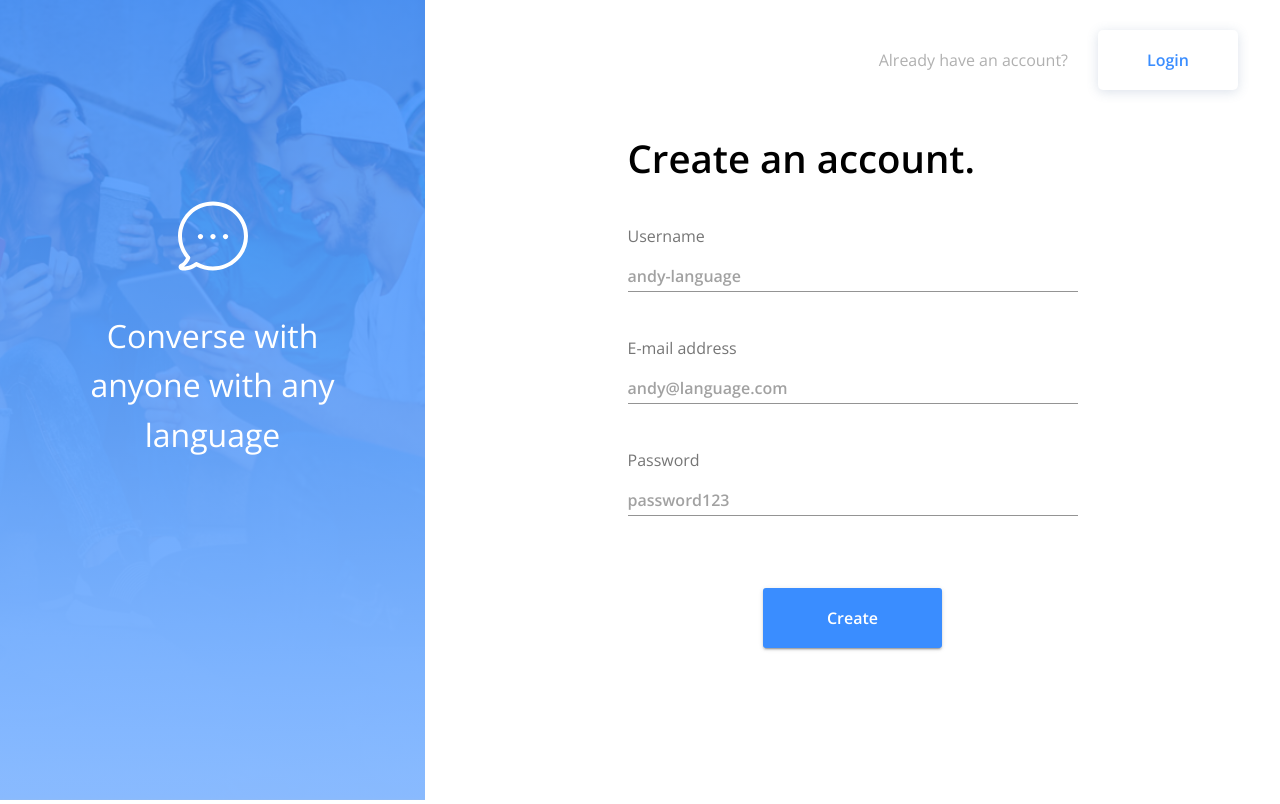
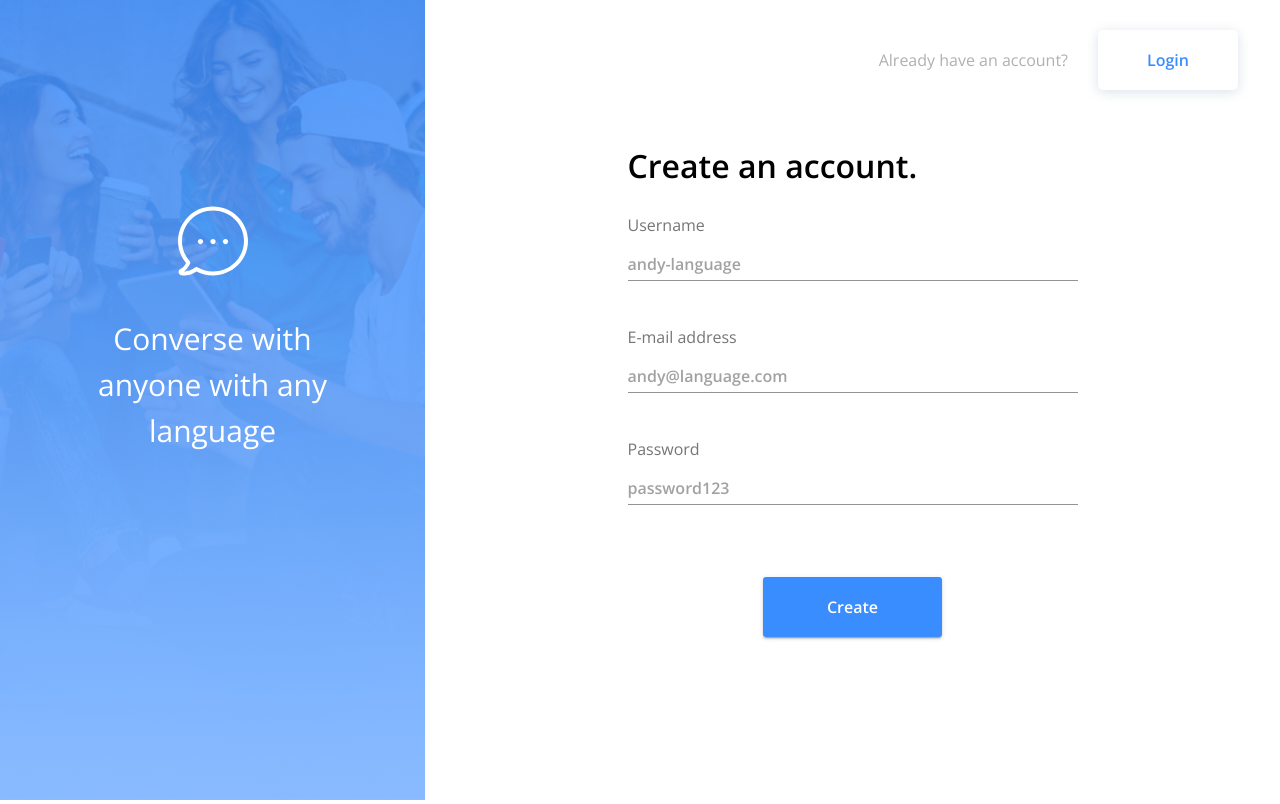
Before and after one commit to KyleMcKell/hatchways-messenger, a React (Create React App) app in the folder client/: page / in a window 1280 px wide. Built offline with nearby package versions, Linux system fonts and the light colour scheme; no server answers.

Commit message:
fixing padding and typography issues

```diff
--- a/client/src/components/Auth/FormHeading.js
+++ b/client/src/components/Auth/FormHeading.js
@@ -5,7 +5,8 @@ import { makeStyles } from "@material-ui/core/styles";
 const useStyles = makeStyles((theme) => ({
   root: {
     fontWeight: 600,
-    fontSize: "clamp(1.875rem, 2vw + 1rem, 2.4rem)",
+    fontSize: "clamp(1.875rem, 2vw + 1rem, 2rem)",
+    marginBottom: "-1rem",
     [theme.breakpoints.down("xs")]: {
       alignSelf: "start"
     }
--- a/client/src/components/Auth/Sidebar.js
+++ b/client/src/components/Auth/Sidebar.js
@@ -29,7 +29,7 @@ const useStyles = makeStyles((theme) => ({
   },
   content: {
     color: "white",
-    fontSize: "clamp(1.5rem, 2vw + 1rem, 2rem)",
+    fontSize: "clamp(1.5rem, 2vw + 1rem, 1.875rem)",
     lineHeight: "154%"
   },
   icon: {
```
